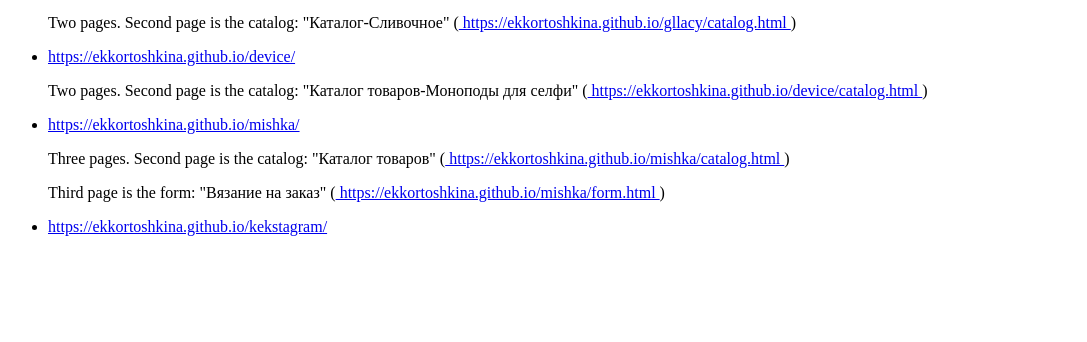
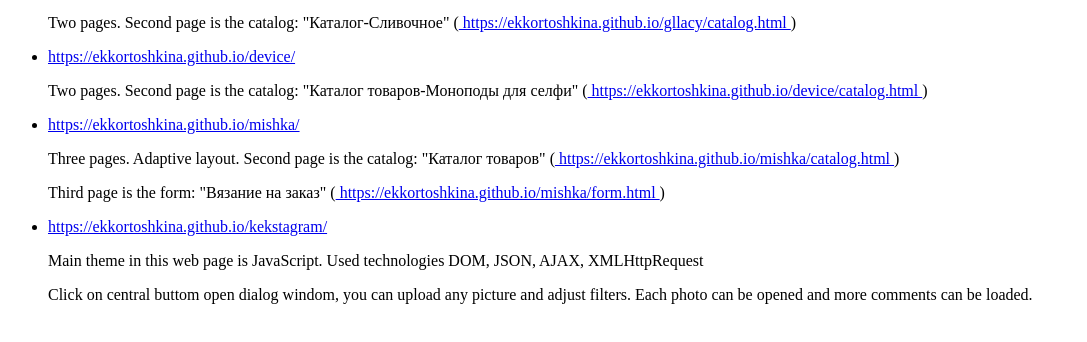
Before and after one commit to ekkortoshkina/ekkortoshkina.github.io, a plain HTML site: page index.html in a window 1280 px wide. Shown: the part 100-442 px from the top of the page, without its empty margins (0-1087 px from the left). Drawn offline with Linux system fonts and the light colour scheme.

Commit message:
Update index.html

```diff
--- a/index.html
+++ b/index.html
@@ -33,7 +33,7 @@
       <a href="https://ekkortoshkina.github.io/mishka/">
         https://ekkortoshkina.github.io/mishka/
       </a>
-      <p>Three pages. Second page is the catalog: "Каталог товаров"
+      <p>Three pages. Adaptive layout. Second page is the catalog: "Каталог товаров"
         (<a href="https://ekkortoshkina.github.io/mishka/catalog.html">
           https://ekkortoshkina.github.io/mishka/catalog.html
         </a>)
@@ -44,7 +44,18 @@
         </a>)
       <p>
     </li>
-    <li><a href="https://ekkortoshkina.github.io/kekstagram/">https://ekkortoshkina.github.io/kekstagram/</a></li>
+    <li>
+      <a href="https://ekkortoshkina.github.io/kekstagram/">
+        https://ekkortoshkina.github.io/kekstagram/
+      </a>
+      <p>
+        Main theme in this web page is JavaScript. Used technologies DOM, JSON, AJAX, XMLHttpRequest
+      </p>
+      <p>
+        Click on central buttom open dialog windom, you can upload any picture and adjust filters.
+        Each photo can be opened and more comments can be loaded.
+      </p>
+    </li>
   </ul>
 </body>
 </html>
```
